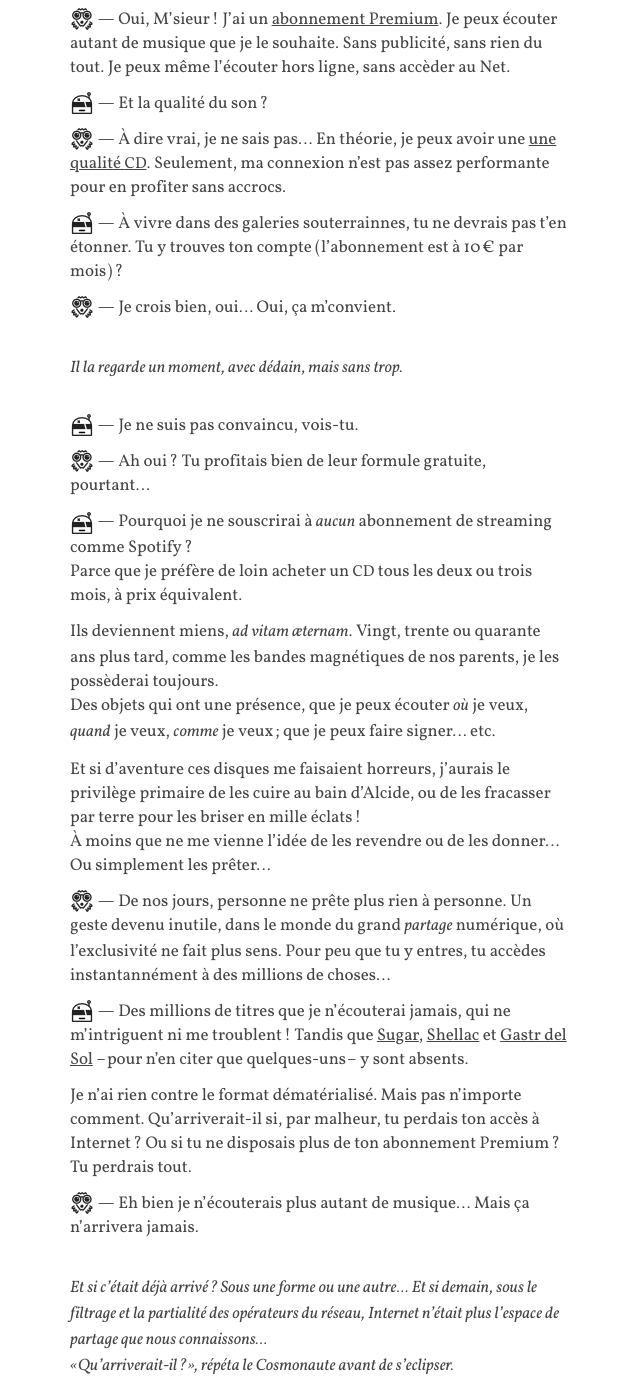
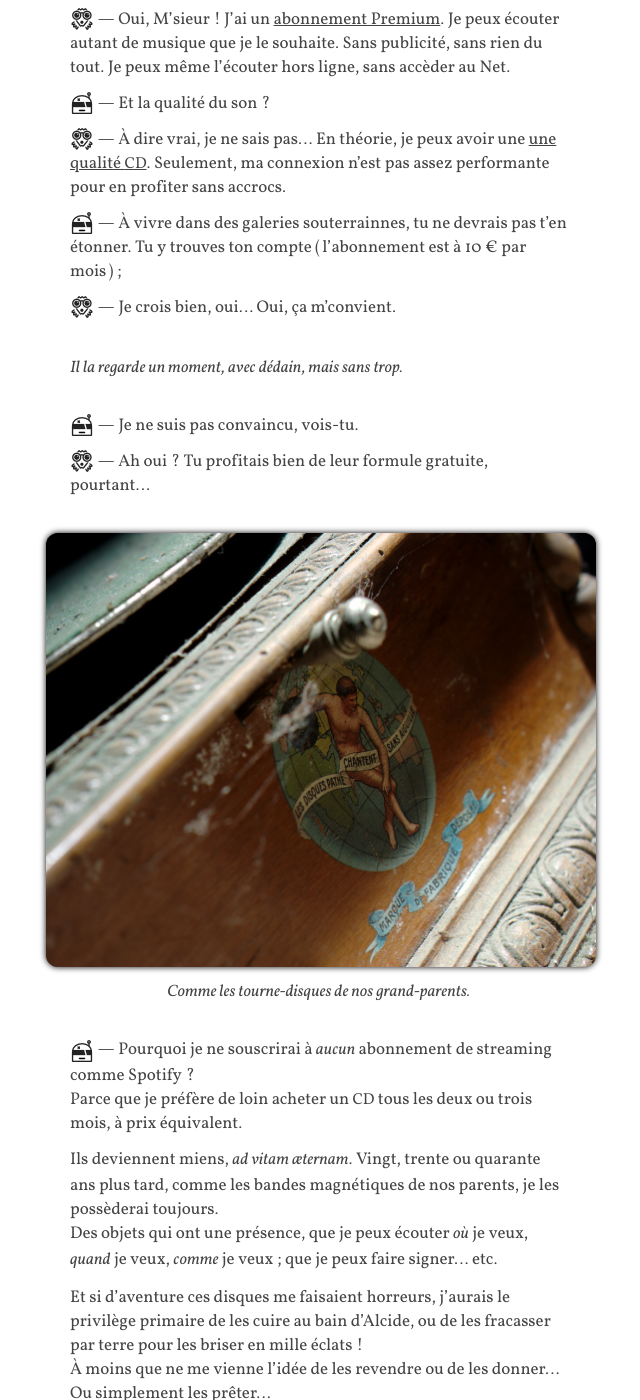
Before and after one commit to bmenant/bmenant.github.com, a Jekyll site: the page built from _posts/2011-07-28-elle-ecoute-la-musique-qu-on-lui-donne.html, in a window 1280 px wide and 1400 px high, scrolled down 677 px. Shown: the whole window, without its empty margins (138-778 px from the left). Built offline with Jekyll 4.4.1, drawn with Linux system fonts in a browser that asks for light colours; some of the changed text lies outside the part shown.

Commit message:
Update post

```diff
--- a/_posts/2011-07-28-elle-ecoute-la-musique-qu-on-lui-donne.html
+++ b/_posts/2011-07-28-elle-ecoute-la-musique-qu-on-lui-donne.html
@@ -16,19 +16,19 @@
 </p>
 
 <p><b class="la-taupe">La Taupe</b> &mdash;
-	Je n’ai pas plus d’oreilles que d’yeux, mais j’entends bien mieux que je ne voie. Et probablement bien mieux que la plupart d’entre vous!
+	Je n’ai pas plus d’oreilles que d’yeux, mais j’entends bien mieux que je ne voie. Et probablement bien mieux que la plupart d’entre vous<span class="typo-ph">!</span>
 </p>
 
 <p><b class="le-cosmonaute">Le Cosmonaute</b> &mdash;
-	Peut-être bien. Ce que tu écoutais là, c’était sur Spotify, n’est-ce pas?
+	Peut-être bien. Ce que tu écoutais là, c’était sur Spotify, n’est-ce pas<span class="typo-ph">?</span>
 </p>
 
 <p><b class="la-taupe">La Taupe</b> &mdash;
-	Oui, M’sieur! J’ai un <a href="http://www.spotify.com/fr/get-spotify/premium/">abonnement Premium</a>. Je peux écouter autant de musique que je le souhaite. Sans publicité, sans rien du tout. Je peux même l’écouter hors ligne, sans accèder au Net.
+	Oui, M’sieur<span class="typo-ph">!</span> J’ai un <a href="http://www.spotify.com/fr/get-spotify/premium/">abonnement Premium</a>. Je peux écouter autant de musique que je le souhaite. Sans publicité, sans rien du tout. Je peux même l’écouter hors ligne, sans accèder au Net.
 </p>
 
 <p><b class="le-cosmonaute">Le Cosmonaute</b> &mdash;
-	Et la qualité du son?
+	Et la qualité du son<span class="typo-ph">?</span>
 </p>
 
 <p><b class="la-taupe">La Taupe</b> &mdash;
@@ -36,7 +36,7 @@
 </p>
 
 <p><b class="le-cosmonaute">Le Cosmonaute</b> &mdash;
-	À vivre dans des galeries souterrainnes, tu ne devrais pas t’en étonner. Tu y trouves ton compte (l’abonnement est à 10€ par mois)?
+	À vivre dans des galeries souterrainnes, tu ne devrais pas t’en étonner. Tu y trouves ton compte <span class="typo-go">(</span>l’abonnement est à 10<span class="typo-ph">€</span> par mois<span class="typo-gf">)</span><span class="typo-ph">;</span>
 </p>
 
 <p><b class="la-taupe">La Taupe</b> &mdash;
@@ -52,18 +52,23 @@
 </p>
 
 <p><b class="la-taupe">La Taupe</b> &mdash;
-	Ah oui? Tu profitais bien de leur formule gratuite, pourtant…
+	Ah oui<span class="typo-ph">?</span> Tu profitais bien de leur formule gratuite, pourtant…
 </p>
 
+<p class="didascalie illustration"><i>
+  <img src="/assets/posts/2011/07/tourne-disque.jpg" alt="Les disque Pathé chantent sans aiguille" />
+	Comme les tourne-disques de nos grand-parents.
+</i></p>
+
 <p><b class="le-cosmonaute">Le Cosmonaute</b> &mdash;
-	Pourquoi je ne souscrirai à <em>aucun</em> abonnement de streaming comme Spotify?<br/>
+	Pourquoi je ne souscrirai à <em>aucun</em> abonnement de streaming comme Spotify<span class="typo-ph">?</span><br/>
 	Parce que je préfère de loin acheter un <abbr>CD</abbr> tous les deux ou trois mois, à prix équivalent.
 </p><p>
 	Ils deviennent miens, <i lang="la">ad vitam æternam</i>.
 	Vingt, trente ou quarante ans plus tard, comme les bandes magnétiques de nos parents, je les possèderai toujours.<br/>
-	Des objets qui ont une présence, que je peux écouter <em>où</em> je veux, <em>quand</em> je veux, <em>comme</em> je veux; que je peux faire signer… etc.
+	Des objets qui ont une présence, que je peux écouter <em>où</em> je veux, <em>quand</em> je veux, <em>comme</em> je veux<span class="typo-ph">;</span> que je peux faire signer… etc.
 </p><p>
-	Et si d’aventure ces disques me faisaient horreurs, j’aurais le privilège primaire de les cuire au bain d’Alcide, ou de les fracasser par terre pour les briser en mille éclats! <br/>
+	Et si d’aventure ces disques me faisaient horreurs, j’aurais le privilège primaire de les cuire au bain d’Alcide, ou de les fracasser par terre pour les briser en mille éclats<span class="typo-ph">!</span> <br/>
 	À moins que ne me vienne l’idée de les revendre ou de les donner… Ou simplement les prêter…
 </p>
 
@@ -72,14 +77,14 @@
 </p>
 
 <p><b class="le-cosmonaute">Le Cosmonaute</b> &mdash;
-	Des millions de titres que je n’écouterai jamais, qui ne m’intriguent ni me troublent! Tandis que <a href="http://en.wikipedia.org/wiki/Sugar_%28American_band%29">Sugar</a>, <a href="http://fr.wikipedia.org/wiki/Shellac">Shellac</a> et <a href="http://fr.wikipedia.org/wiki/Gastr_Del_Sol">Gastr del Sol</a> <span class="typo-go">&ndash;</span>pour n’en citer que quelques-uns<span class="typo-gf">&ndash;</span> y sont absents.
+	Des millions de titres que je n’écouterai jamais, qui ne m’intriguent ni me troublent<span class="typo-ph">!</span> Tandis que <a href="http://en.wikipedia.org/wiki/Sugar_%28American_band%29">Sugar</a>, <a href="http://fr.wikipedia.org/wiki/Shellac">Shellac</a> et <a href="http://fr.wikipedia.org/wiki/Gastr_Del_Sol">Gastr del Sol</a> <span class="typo-go">&ndash;</span>pour n’en citer que quelques-uns<span class="typo-gf">&ndash;</span> y sont absents.
 </p><p>
-	Je n’ai rien contre le format dématérialisé. Mais pas n’importe comment. Qu’arriverait-il si, par malheur, tu perdais ton accès à Internet? Ou si tu ne disposais plus de ton abonnement Premium? Tu perdrais tout.
+	Je n’ai rien contre le format dématérialisé. Mais pas n’importe comment. Qu’arriverait-il si, par malheur, tu perdais ton accès à Internet<span class="typo-ph">?</span> Ou si tu ne disposais plus de ton abonnement Premium<span class="typo-ph">?</span> Tu perdrais tout.
 </p>
 
 <p><b class="la-taupe">La Taupe</b> &mdash;
 	Eh bien je n’écouterais plus autant de musique… Mais ça n’arrivera jamais.
 </p>
 
-<p class="didascalie"><i>Et si c’était déjà arrivé? Sous une forme ou une autre… Et si demain, sous le filtrage et la partialité des opérateurs du réseau, Internet n’était plus l’espace de partage que nous connaissons… <br />
-«<q>Qu’arriverait-il?</q>», répéta le Cosmonaute avant de s’eclipser.</i></p>
+<p class="didascalie"><i>Et si c’était déjà arrivé<span class="typo-ph">?</span> Sous une forme ou une autre… Et si demain, sous le filtrage et la partialité des opérateurs du réseau, Internet n’était plus l’espace de partage que nous connaissons… <br />
+<span class="typo-go">‹</span><q>Qu’arriverait-il<span class="typo-ph">?</span></q><span class="typo-gf">›</span>, répéta le Cosmonaute avant de s’eclipser.</i></p>
```
Also changed, not shown: other parts of _posts/2011-07-28-elle-ecoute-la-musique-qu-on-lui-donne.html (+1 -1 lines), assets/posts/2011/07/tourne-disque.jpg (added).
